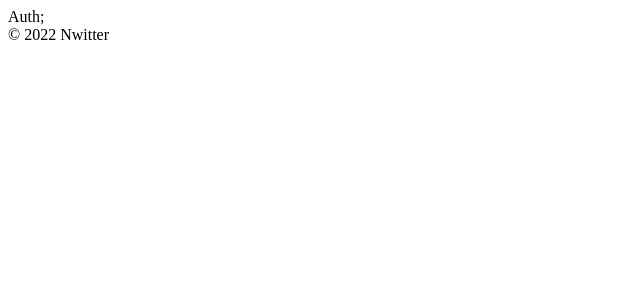
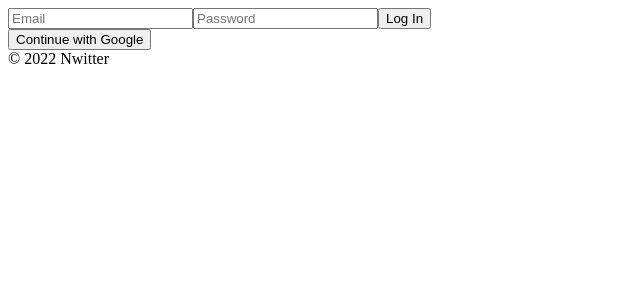
Before and after one commit to Siby1lA/TIL, a React (Create React App) app: page /#/ in a window 1280 px wide. Shown: the top 300 px of the page, without its empty margins (0-640 px from the left). Built offline with nearby package versions, Linux system fonts and the light colour scheme; no server answers.

Commit message:
2.1 Login Form part one

```diff
--- a/src/components/App.js
+++ b/src/components/App.js
@@ -5,7 +5,7 @@
   const [isLoggedIn, setIsLoggedIn] = useState(authService.currentUser);
   return (
     <>
-      <AppRouter isLoggedIn={isLoggedIn} />;
+      <AppRouter isLoggedIn={isLoggedIn} />
       <footer>&copy; {new Date().getFullYear()} Nwitter</footer>
     </>
   );
--- a/src/routes/Auth.js
+++ b/src/routes/Auth.js
@@ -1,5 +1,45 @@
-import React from "react";
+import React, { useState } from "react";
 const Auth = () => {
-  return <span>Auth</span>;
+  const [email, setEmail] = useState("");
+  const [password, setPassword] = useState("");
+  const onChange = (event) => {
+    const {
+      target: { name, value },
+    } = event;
+    if (name === "email") {
+      setEmail(value);
+    } else if (name === "password") {
+      setPassword(value);
+    }
+  };
+  const onSubmit = (event) => {
+    event.preventDefault();
+  };
+  return (
+    <div>
+      <form onSubmit={onSubmit}>
+        <input
+          name="email"
+          type="text"
+          placeholder="Email"
+          required
+          value={email}
+          onChange={onChange}
+        />
+        <input
+          name="password"
+          type="password"
+          placeholder="Password"
+          required
+          value={password}
+          onChange={onChange}
+        />
+        <input type="submit" value="Log In" />
+      </form>
+      <div>
+        <button>Continue with Google</button>
+      </div>
+    </div>
+  );
 };
 export default Auth;
```
